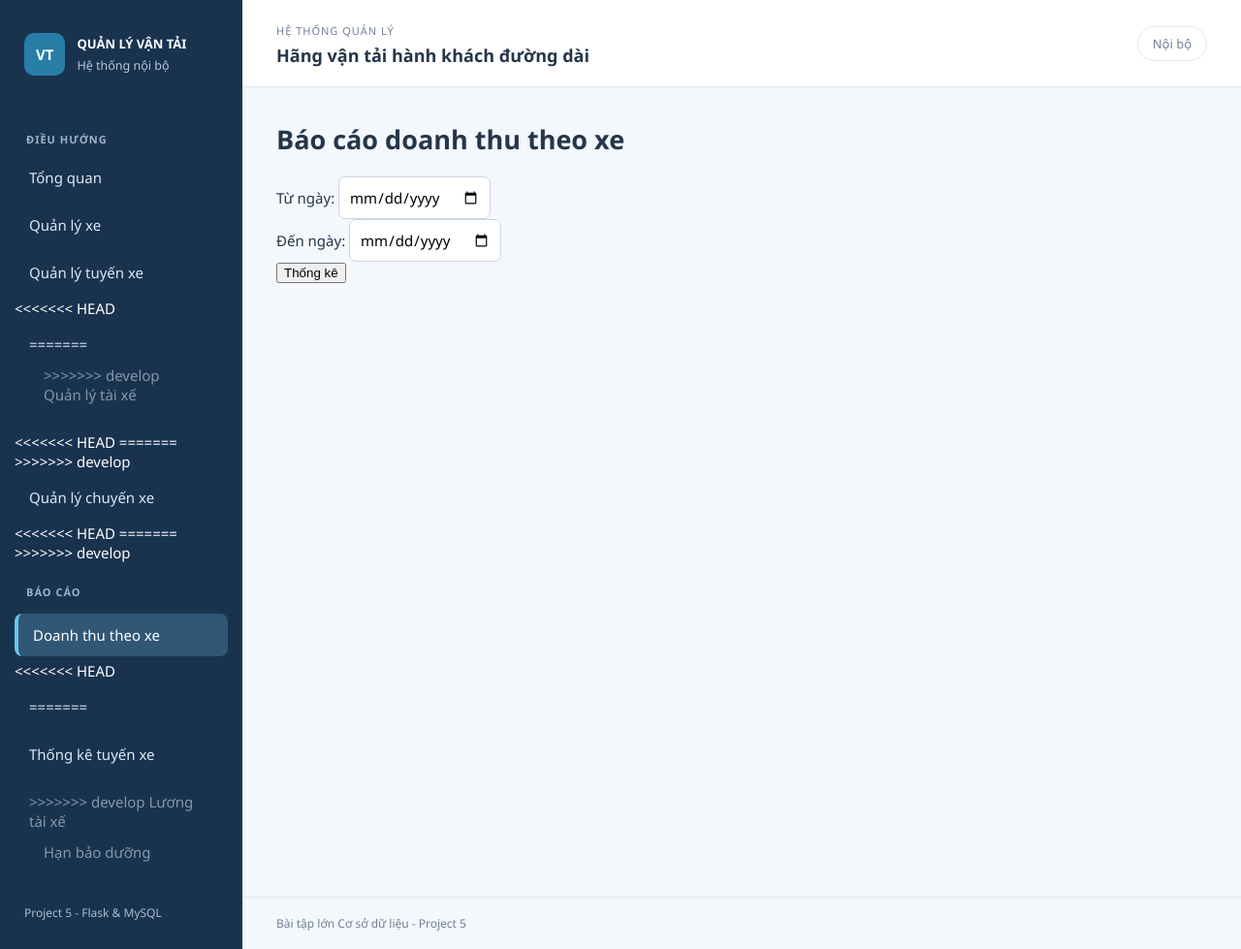
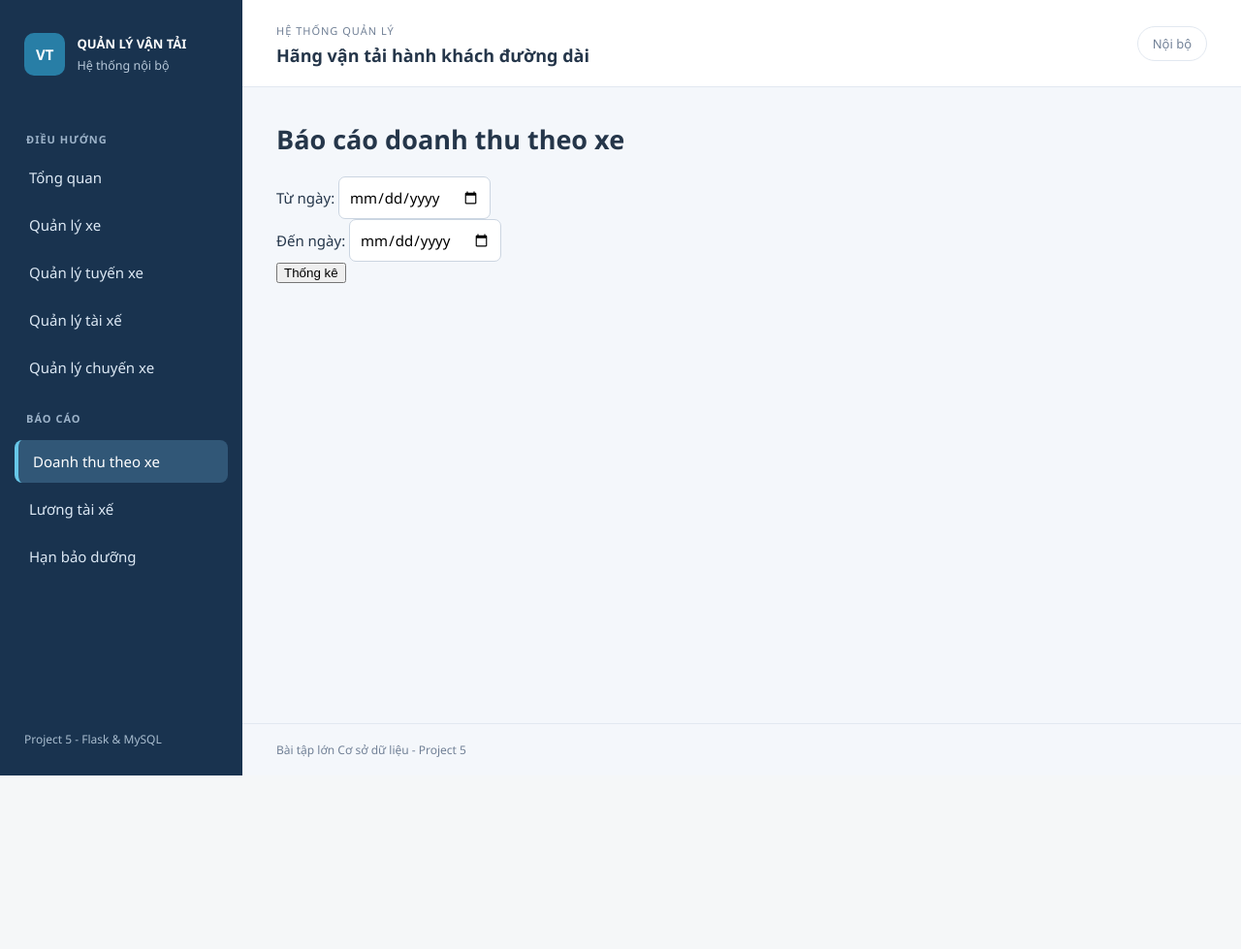
Before and after one commit to buihuyhoang992006-hue/btl-csdl-quan-ly-van-tai, a Flask app: page /bao-cao/doanh-thu in a window 1280 px wide. Shown: the whole page at 97% size. After the commit the page ends 800 px from the top, so only its background shows below. Run offline with Flask 3, Linux system fonts and the light colour scheme.

Commit message:
dma
chot so

```diff
--- a/templates/base.html
+++ b/templates/base.html
@@ -7,6 +7,7 @@
 
     <title>{% block title %}Quản lý vận tải{% endblock %}</title>
 
+    <!-- Nạp file CSS dùng chung -->
     <link rel="stylesheet"
           href="{{ url_for('static', filename='style.css') }}">
 </head>
@@ -30,72 +31,43 @@
 
             <nav class="menu">
 
-                <!-- TRANG CHU -->
                 <a href="{{ url_for('trang_chu') }}"
                    class="menu-item {{ 'active' if request.path == '/' else '' }}">
                     Tổng quan
                 </a>
 
-                <!-- TV1: QUAN LY XE -->
                 <a href="{{ url_for('xe.danh_sach') }}"
                    class="menu-item {{ 'active' if request.path.startswith('/xe') else '' }}">
                     Quản lý xe
                 </a>
 
-                <!-- TV2: QUAN LY TUYEN -->
                 <a href="{{ url_for('tuyen_xe.danh_sach') }}"
                    class="menu-item {{ 'active' if request.path.startswith('/tuyen-xe') else '' }}">
                     Quản lý tuyến xe
                 </a>
 
-<<<<<<< HEAD
                 <a href="{{ url_for('tai_xe.danh_sach') }}"
                    class="menu-item {% if request.blueprint == 'tai_xe' %}active{% endif %}">
-=======
-                <!-- TV3: CHUA TICH HOP -->
-                <span class="menu-item disabled">
->>>>>>> develop
                     Quản lý tài xế
                 </a>
 
-<<<<<<< HEAD
-=======
-                <!-- TV4: QUAN LY CHUYEN -->
->>>>>>> develop
                 <a href="{{ url_for('chuyen_xe.danh_sach') }}"
                    class="menu-item {{ 'active' if request.path.startswith('/chuyen-xe') else '' }}">
                     Quản lý chuyến xe
                 </a>
-<<<<<<< HEAD
-
-=======
->>>>>>> develop
 
                 <p class="menu-label">BÁO CÁO</p>
 
-                <!-- TV2: DOANH THU -->
                 <a href="{{ url_for('doanh_thu.doanh_thu') }}"
-                   class="menu-item {{ 'active' if request.path == '/bao-cao/doanh-thu' else '' }}">
+                   class="menu-item {{ 'active' if request.path.startswith('/bao-cao/doanh-thu') else '' }}">
                     Doanh thu theo xe
                 </a>
 
-<<<<<<< HEAD
                 <a href="{{ url_for('luong.bao_cao_luong') }}"
                    class="menu-item {% if request.blueprint == 'luong' %}active{% endif %}">
-=======
-                <!-- TV2: THONG KE TUYEN -->
-                <a href="{{ url_for('doanh_thu.thong_ke_tuyen') }}"
-                   class="menu-item {{ 'active' if request.path == '/bao-cao/thong-ke-tuyen' else '' }}">
-                    Thống kê tuyến xe
-                </a>
-
-                <!-- TV3: CHUA TICH HOP -->
-                <span class="menu-item disabled">
->>>>>>> develop
                     Lương tài xế
                 </a>
 
-                <!-- TV5: BAO DUONG -->
                 <a href="{{ url_for('bao_duong.danh_sach') }}"
                    class="menu-item {{ 'active' if request.path.startswith('/bao-cao/bao-duong') else '' }}">
                     Hạn bảo dưỡng
@@ -109,9 +81,10 @@
 
         </aside>
 
-        <!-- NOI DUNG BEN PHAI -->
+        <!-- PHẦN BÊN PHẢI -->
         <div class="app-main">
 
+            <!-- THANH TIÊU ĐỀ -->
             <header class="topbar">
                 <div>
                     <small>HỆ THỐNG QUẢN LÝ</small>
@@ -121,11 +94,13 @@
                 <span class="topbar-status">Nội bộ</span>
             </header>
 
+            <!-- NỘI DUNG CỦA TỪNG TRANG -->
             <main class="content">
                 {% block content %}
                 {% endblock %}
             </main>
 
+            <!-- CHÂN TRANG -->
             <footer class="footer">
                 Bài tập lớn Cơ sở dữ liệu - Project 5
             </footer>
```
